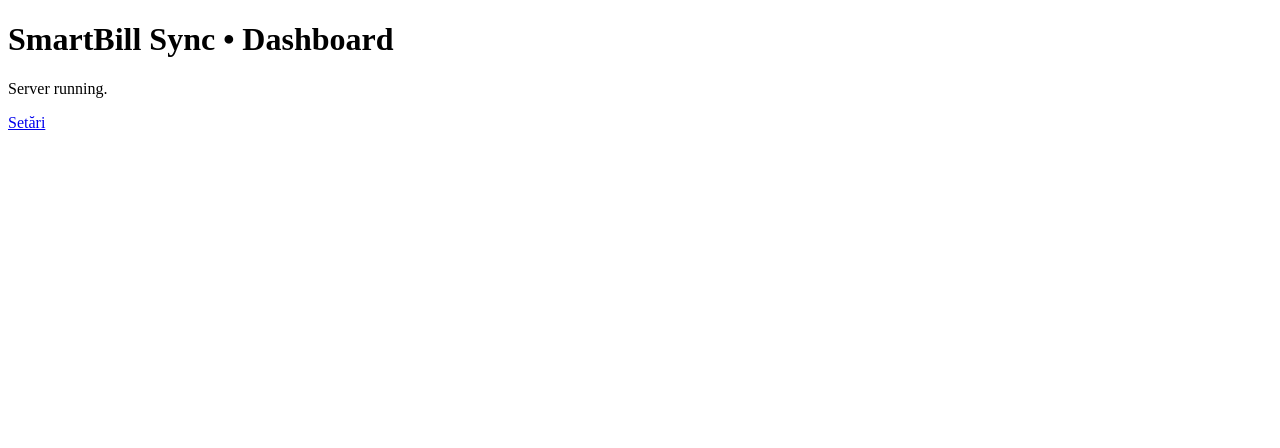
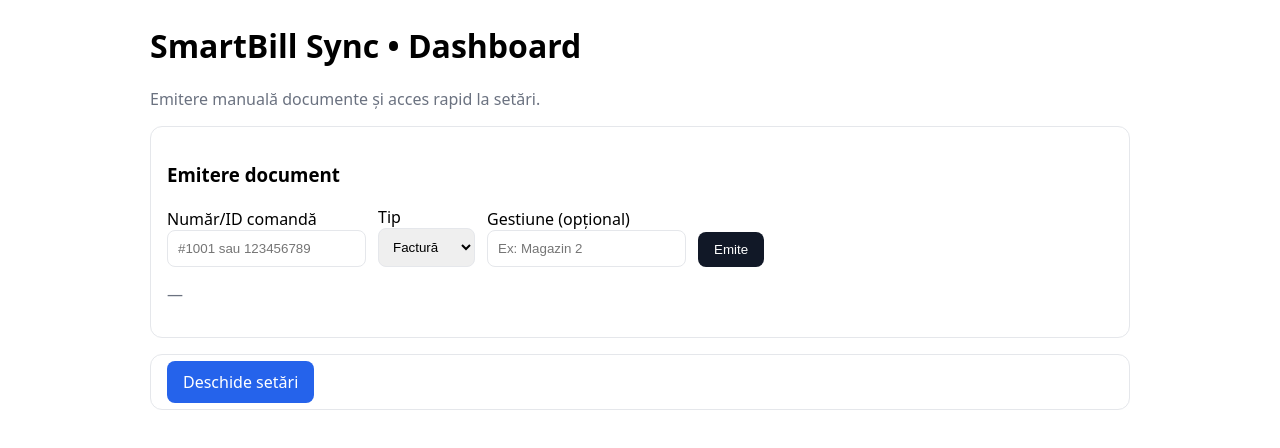
Before and after one commit to alsabaghamer-commits/smartbill-sync, a website: page public/index.html in a window 1280 px wide. Drawn offline with Linux system fonts and the light colour scheme.

Commit message:
Update index.html

```diff
--- a/public/index.html
+++ b/public/index.html
@@ -1 +1,43 @@
-<!doctype html><html><body><h1>SmartBill Sync • Dashboard</h1><p>Server running.</p><p><a href='/admin/settings'>Setări</a></p></body></html>
+<!doctype html><html><head><meta charset="utf-8"/>
+<title>SmartBill Sync • Dashboard</title>
+<meta name="viewport" content="width=device-width, initial-scale=1"/>
+<style>
+ body{font-family:system-ui,Segoe UI,Arial,sans-serif;max-width:980px;margin:24px auto;padding:0 16px}
+ .card{border:1px solid #e5e7eb;border-radius:12px;padding:16px;margin-bottom:16px}
+ .row{display:flex;gap:12px;flex-wrap:wrap;align-items:flex-end}
+ input,select{padding:10px;border:1px solid #e5e7eb;border-radius:8px}
+ button{padding:10px 16px;border:0;border-radius:8px;background:#111827;color:#fff;cursor:pointer}
+ .ok{color:#16a34a}.err{color:#dc2626}.muted{color:#6b7280} a.btn{padding:10px 16px;border-radius:8px;background:#2563eb;color:#fff;text-decoration:none}
+</style></head>
+<body>
+<h1>SmartBill Sync • Dashboard</h1>
+<p class="muted">Emitere manuală documente și acces rapid la setări.</p>
+
+<div class="card">
+  <h3>Emitere document</h3>
+  <div class="row">
+    <div><label>Număr/ID comandă</label><br/><input id="order" placeholder="#1001 sau 123456789"/></div>
+    <div><label>Tip</label><br/><select id="docType"><option value="invoice">Factură</option><option value="proforma">Proformă</option></select></div>
+    <div><label>Gestiune (opțional)</label><br/><input id="warehouse" placeholder="Ex: Magazin 2"/></div>
+    <div><button onclick="emitDoc()">Emite</button></div>
+  </div>
+  <p id="status" class="muted">—</p>
+</div>
+
+<div class="card">
+  <a class="btn" href="/admin/settings">Deschide setări</a>
+</div>
+
+<script>
+async function emitDoc(){
+  const s=document.getElementById('status'); s.textContent='Se procesează…';
+  try{
+    const r=await fetch('/actions/document',{method:'POST',headers:{'Content-Type':'application/json'},
+      body:JSON.stringify({orderRef:document.getElementById('order').value.trim(),type:document.getElementById('docType').value,warehouse:document.getElementById('warehouse').value.trim()||null})});
+    const d=await r.json();
+    if(r.ok){ s.innerHTML=`<span class="ok">✔ ${d.docType} emisă:</span> ${d.number||''} ${d.pdfUrl? '• <a target="_blank" href="'+d.pdfUrl+'">PDF</a>':''}` }
+    else{ s.innerHTML=`<span class="err">✖ Eroare:</span> ${d.error||r.statusText}` }
+  }catch(e){ s.innerHTML=`<span class="err">✖ Eroare rețea</span>` }
+}
+</script>
+</body></html>
```
